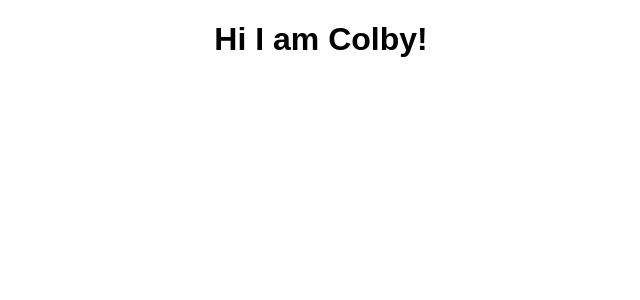
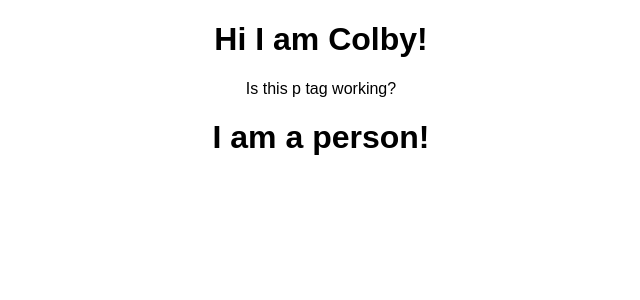
Before and after one commit to Colbynorm/react-course-notes, a React (Create React App) app in the folder chapter-3/react-complete-guide/: page / in a window 1280 px wide. Shown: the top 300 px of the page, without its empty margins (319-959 px from the left). Built offline with nearby package versions, Linux system fonts and the light colour scheme.

Commit message:
added a functional component

```diff
--- a/chapter-3/react-complete-guide/src/App.js
+++ b/chapter-3/react-complete-guide/src/App.js
@@ -1,11 +1,14 @@
 import React, { Component } from 'react';
 import './App.css';
+import Person from './Person/Person';
 
 class App extends Component {
   render() {
     return (
       <div className="App">
         <h1>Hi I am Colby!</h1>
+        <p>Is this p tag working?</p>
+        <Person />
       </div>
     );
     //return React.createElement('div', {className: 'App'}, React.createElement('h1', null, 'Hi I am Colby!'));
--- /dev/null
+++ b/chapter-3/react-complete-guide/src/Person/Person.js
@@ -0,0 +1,7 @@
+import React from 'react';
+
+const person = () => {
+    return <h1>I am a person!</h1>
+};
+
+export default person;
```
